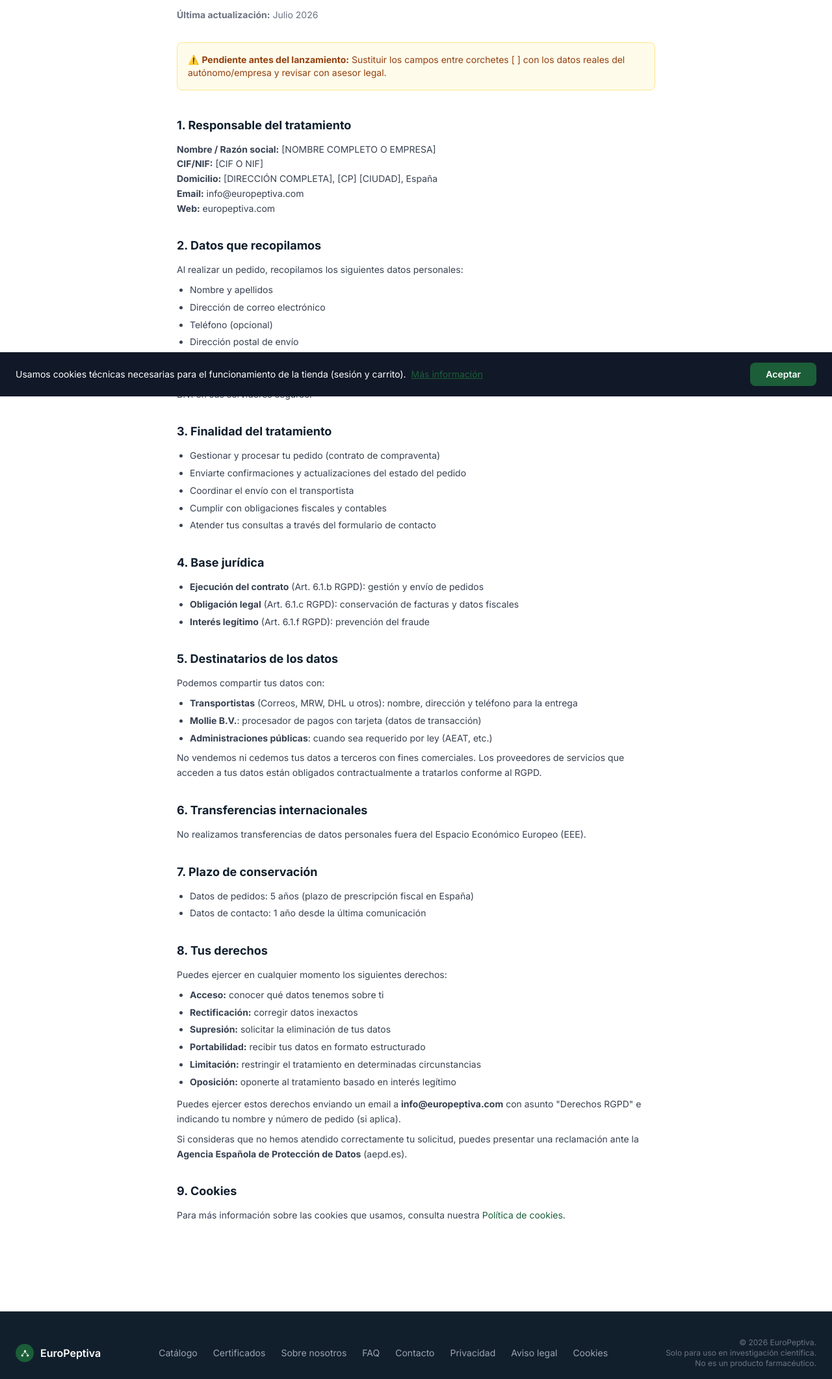
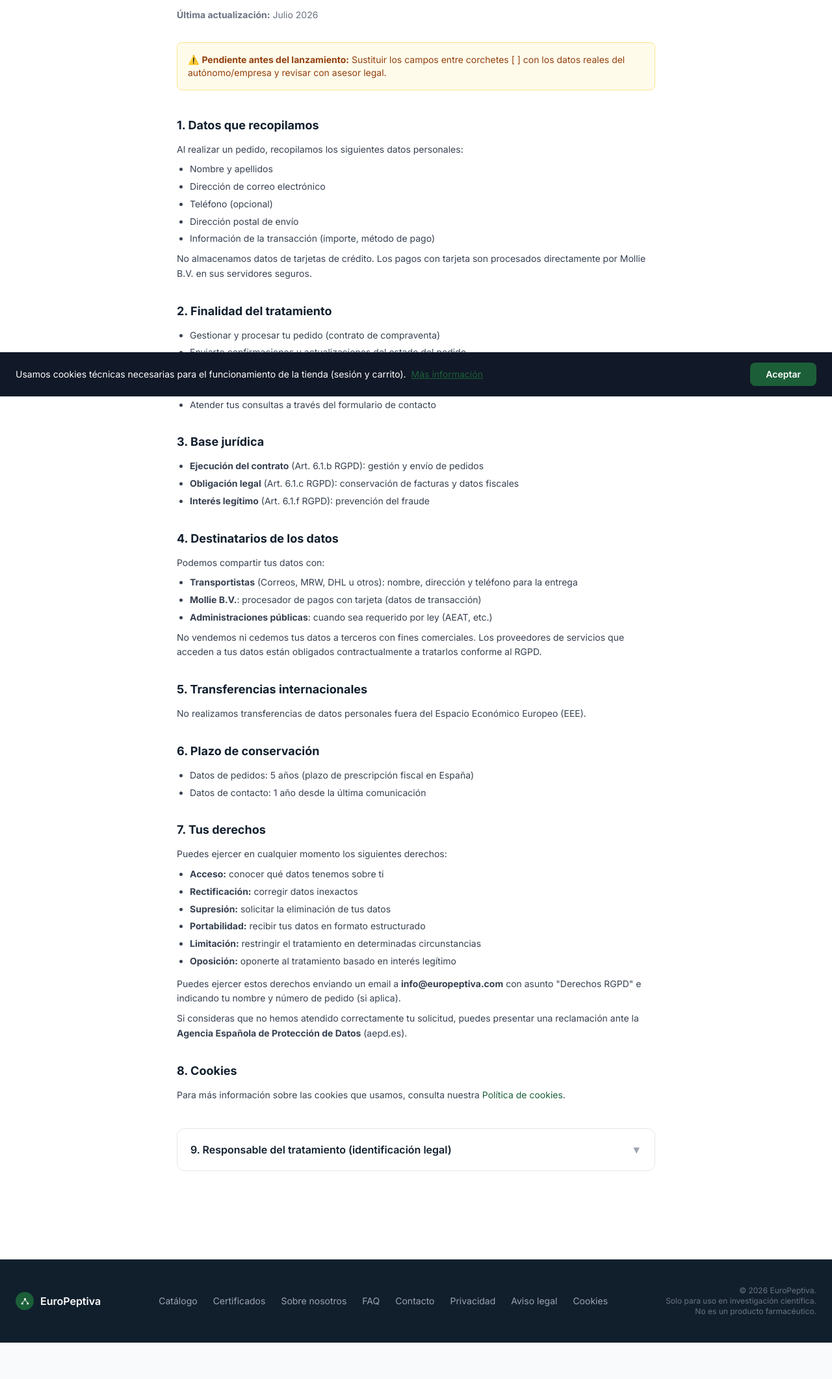
Before and after one commit to pitoplayer/europeptiva, a Django app: page /privacidad/ in a window 1280 px wide. Shown: the part 190-2312 px from the top of the page at 65% size. After the commit the page ends 2256 px from the top, so only its background shows below. Run offline with Django 5.2, Linux system fonts and the light colour scheme; some libraries are stand-ins or nearby versions.

Commit message:
session: mover identificación del titular/responsable a un desplegable al final en aviso legal y privacidad

```diff
--- a/templates/pages/privacy.html
+++ b/templates/pages/privacy.html
@@ -11,16 +11,7 @@
     <div class="space-y-8 text-gray-700 text-sm leading-relaxed">
 
         <section>
-            <h2 class="text-lg font-bold text-primary mb-3">1. Responsable del tratamiento</h2>
-            <p><strong>Nombre / Razón social:</strong> [NOMBRE COMPLETO O EMPRESA]<br>
-            <strong>CIF/NIF:</strong> [CIF O NIF]<br>
-            <strong>Domicilio:</strong> [DIRECCIÓN COMPLETA], [CP] [CIUDAD], España<br>
-            <strong>Email:</strong> info@europeptiva.com<br>
-            <strong>Web:</strong> europeptiva.com</p>
-        </section>
-
-        <section>
-            <h2 class="text-lg font-bold text-primary mb-3">2. Datos que recopilamos</h2>
+            <h2 class="text-lg font-bold text-primary mb-3">1. Datos que recopilamos</h2>
             <p>Al realizar un pedido, recopilamos los siguientes datos personales:</p>
             <ul class="list-disc pl-5 mt-2 space-y-1">
                 <li>Nombre y apellidos</li>
@@ -33,7 +24,7 @@
         </section>
 
         <section>
-            <h2 class="text-lg font-bold text-primary mb-3">3. Finalidad del tratamiento</h2>
+            <h2 class="text-lg font-bold text-primary mb-3">2. Finalidad del tratamiento</h2>
             <ul class="list-disc pl-5 space-y-1">
                 <li>Gestionar y procesar tu pedido (contrato de compraventa)</li>
                 <li>Enviarte confirmaciones y actualizaciones del estado del pedido</li>
@@ -44,7 +35,7 @@
         </section>
 
         <section>
-            <h2 class="text-lg font-bold text-primary mb-3">4. Base jurídica</h2>
+            <h2 class="text-lg font-bold text-primary mb-3">3. Base jurídica</h2>
             <ul class="list-disc pl-5 space-y-1">
                 <li><strong>Ejecución del contrato</strong> (Art. 6.1.b RGPD): gestión y envío de pedidos</li>
                 <li><strong>Obligación legal</strong> (Art. 6.1.c RGPD): conservación de facturas y datos fiscales</li>
@@ -53,7 +44,7 @@
         </section>
 
         <section>
-            <h2 class="text-lg font-bold text-primary mb-3">5. Destinatarios de los datos</h2>
+            <h2 class="text-lg font-bold text-primary mb-3">4. Destinatarios de los datos</h2>
             <p>Podemos compartir tus datos con:</p>
             <ul class="list-disc pl-5 mt-2 space-y-1">
                 <li><strong>Transportistas</strong> (Correos, MRW, DHL u otros): nombre, dirección y teléfono para la entrega</li>
@@ -64,12 +55,12 @@
         </section>
 
         <section>
-            <h2 class="text-lg font-bold text-primary mb-3">6. Transferencias internacionales</h2>
+            <h2 class="text-lg font-bold text-primary mb-3">5. Transferencias internacionales</h2>
             <p>No realizamos transferencias de datos personales fuera del Espacio Económico Europeo (EEE).</p>
         </section>
 
         <section>
-            <h2 class="text-lg font-bold text-primary mb-3">7. Plazo de conservación</h2>
+            <h2 class="text-lg font-bold text-primary mb-3">6. Plazo de conservación</h2>
             <ul class="list-disc pl-5 space-y-1">
                 <li>Datos de pedidos: 5 años (plazo de prescripción fiscal en España)</li>
                 <li>Datos de contacto: 1 año desde la última comunicación</li>
@@ -77,7 +68,7 @@
         </section>
 
         <section>
-            <h2 class="text-lg font-bold text-primary mb-3">8. Tus derechos</h2>
+            <h2 class="text-lg font-bold text-primary mb-3">7. Tus derechos</h2>
             <p>Puedes ejercer en cualquier momento los siguientes derechos:</p>
             <ul class="list-disc pl-5 mt-2 space-y-1">
                 <li><strong>Acceso:</strong> conocer qué datos tenemos sobre ti</li>
@@ -92,10 +83,24 @@
         </section>
 
         <section>
-            <h2 class="text-lg font-bold text-primary mb-3">9. Cookies</h2>
+            <h2 class="text-lg font-bold text-primary mb-3">8. Cookies</h2>
             <p>Para más información sobre las cookies que usamos, consulta nuestra <a href="{% url 'cookies' %}" class="text-accent hover:underline">Política de cookies</a>.</p>
         </section>
 
     </div>
+
+    <details class="mt-10 bg-white border border-gray-200 rounded-xl overflow-hidden group">
+        <summary class="flex items-center justify-between p-5 cursor-pointer font-semibold text-primary hover:bg-gray-50">
+            9. Responsable del tratamiento (identificación legal)
+            <span class="text-gray-400 group-open:rotate-180 transition-transform">▼</span>
+        </summary>
+        <div class="px-5 pb-5 text-gray-700 text-sm leading-relaxed">
+            <p><strong>Nombre / Razón social:</strong> [NOMBRE COMPLETO O EMPRESA]<br>
+            <strong>CIF/NIF:</strong> [CIF O NIF]<br>
+            <strong>Domicilio:</strong> [DIRECCIÓN COMPLETA], [CP] [CIUDAD], España<br>
+            <strong>Email:</strong> info@europeptiva.com<br>
+            <strong>Web:</strong> europeptiva.com</p>
+        </div>
+    </details>
 </div>
 {% endblock %}
```
Also changed, not shown: templates/pages/legal.html (+24 -19 lines).
